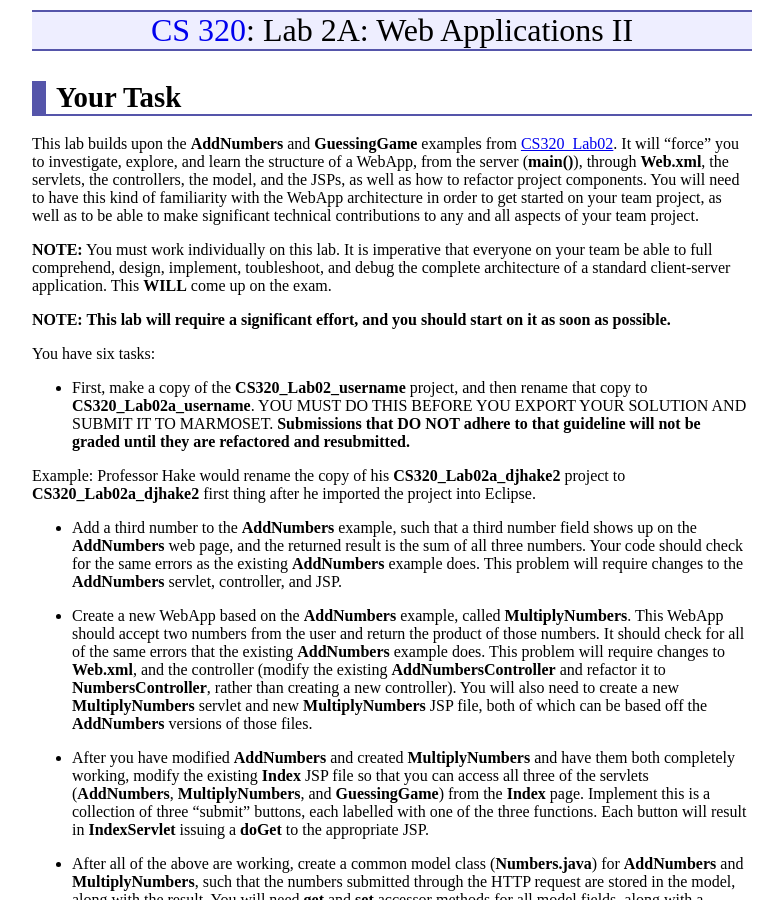
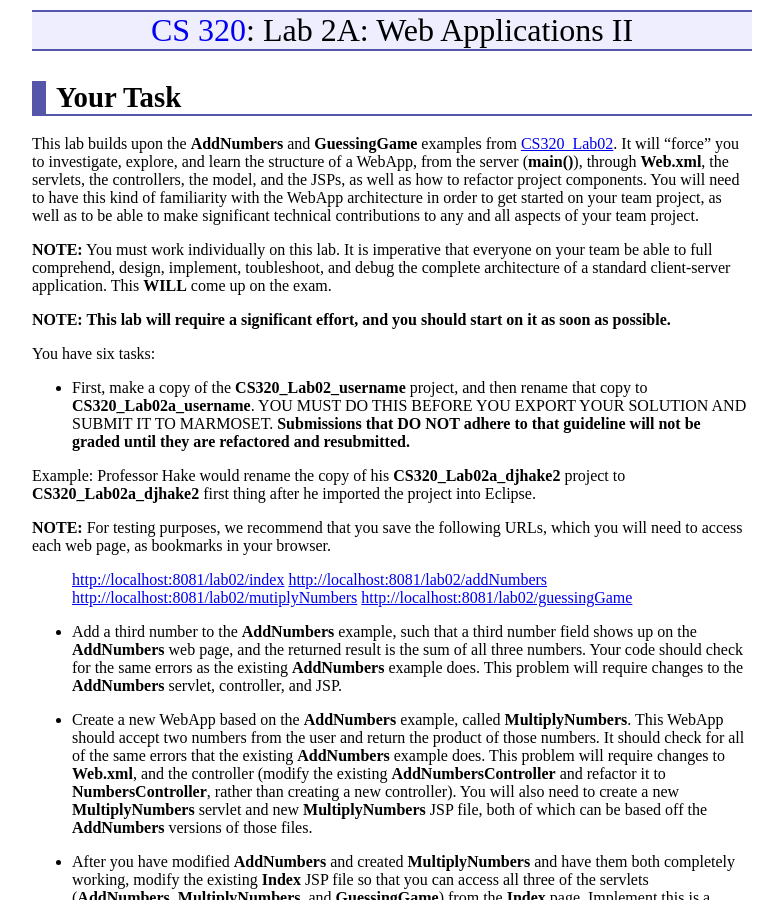
Before and after one commit to ycpcs/cs320-spring2023, a Jekyll site: the page built from labs/lab02a.md, in a window 1280 px wide and 900 px high. Shown: the whole window, without its empty margins (248-1031 px from the left). Built offline with Jekyll 4.4.1, drawn with Linux system fonts in a browser that asks for light colours.

Commit message:
added URLs for web pages

```diff
--- a/labs/lab02a.md
+++ b/labs/lab02a.md
@@ -17,6 +17,13 @@ You have six tasks:
 * First, make a copy of the **CS320\_Lab02_username** project, and then rename that copy to **CS320\_Lab02a\_username**.  YOU MUST DO THIS BEFORE YOU EXPORT YOUR SOLUTION AND SUBMIT IT TO MARMOSET.  **Submissions that DO NOT adhere to that guideline will not be graded until they are refactored and resubmitted.**
 
 Example: Professor Hake would rename the copy of his **CS320\_Lab02a\_djhake2** project to **CS320\_Lab02a\_djhake2** first thing after he imported the project into Eclipse.
+
+**NOTE:** For testing purposes, we recommend that you save the following URLs, which you will need to access each web page, as bookmarks in your browser.
+
+> [http://localhost:8081/lab02/index](http://localhost:8081/lab02/index)
+> [http://localhost:8081/lab02/addNumbers](http://localhost:8081/lab02/addNumbers)
+> [http://localhost:8081/lab02/mutiplyNumbers](http://localhost:8081/lab02/multiplyNumbers)
+> [http://localhost:8081/lab02/guessingGame](http://localhost:8081/lab02/guessingGame)
 
 <!-- Commenting out this part - it is too much of a PITA
 
```
